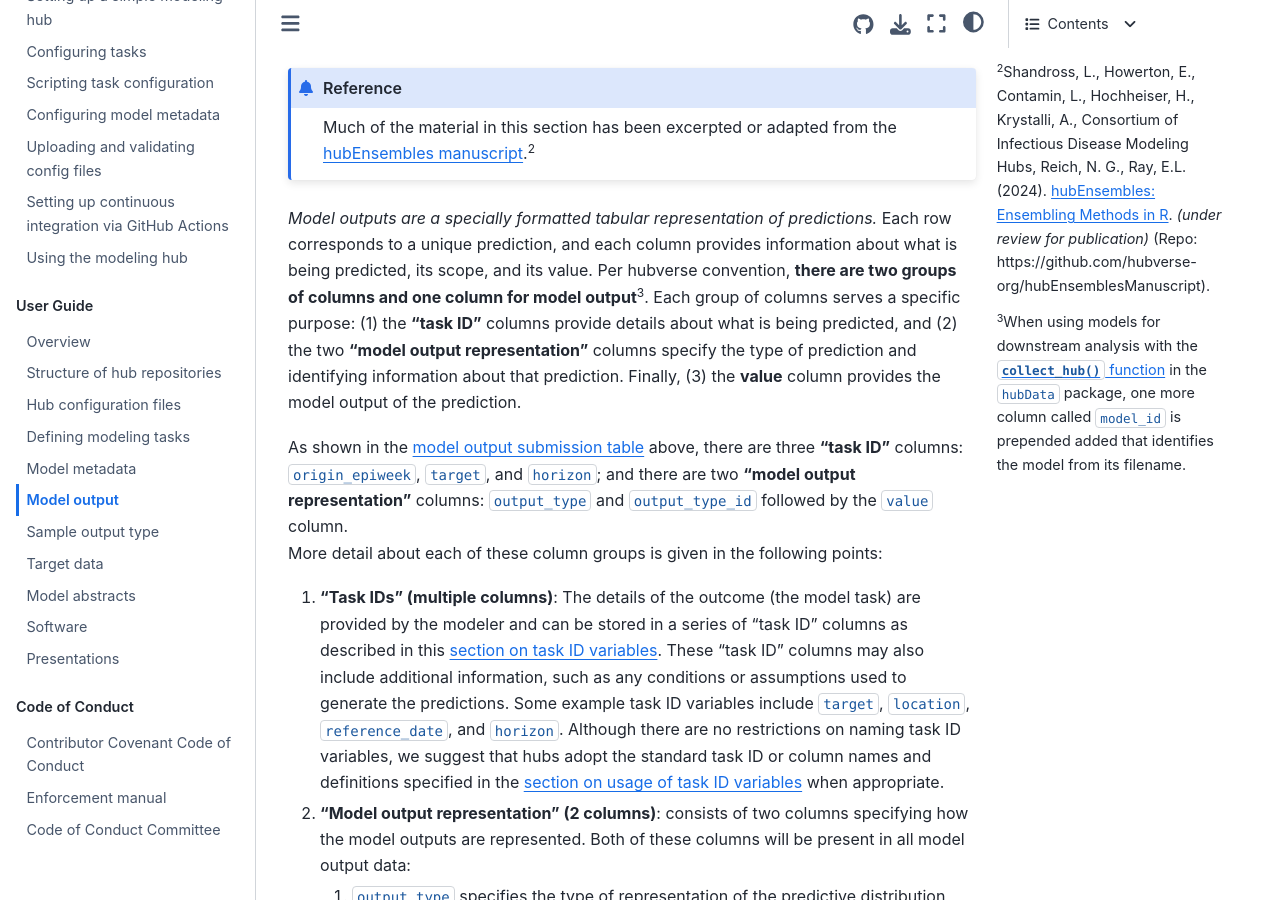
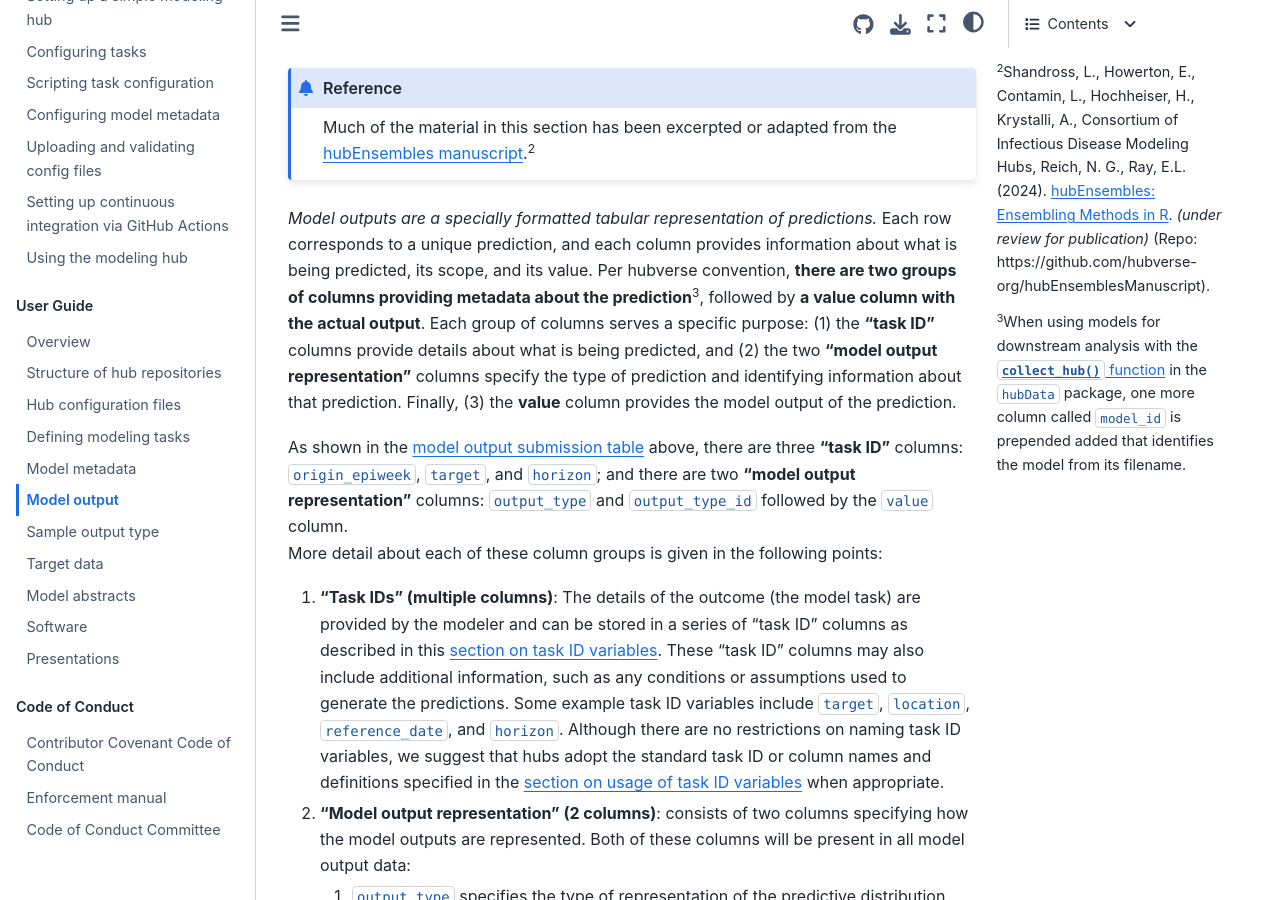
Before and after one commit to hubverse-org/hubDocs, a Sphinx documentation site: the page built from docs/source/user-guide/model-output.md, in a window 1280 px wide and 900 px high, scrolled down 2188 px. Built offline with Sphinx 7.4.7 and the Sphinx Book theme 1.1.4, drawn with Linux system fonts in a browser that asks for light colours; comment, search, counter and statistics services are not loaded.

Commit message:
Addressing the value column

```diff
--- a/docs/source/user-guide/model-output.md
+++ b/docs/source/user-guide/model-output.md
@@ -78,7 +78,7 @@
 
 _Model outputs are a specially formatted tabular representation of predictions._
 Each row corresponds to a unique prediction, and each column provides information about what is being predicted, its scope, and its value.
-Per hubverse convention, **there are two groups of columns and one column for model output**[^model-id]. Each group of columns serves a specific purpose: (1) the **"task ID"** columns provide details about what is being predicted, and (2) the two **"model output representation"** columns specify the type of prediction and identifying information about that prediction. Finally, (3) the **value** column provides the model output of the prediction.
+Per hubverse convention, **there are two groups of columns providing metadata about the prediction**[^model-id], followed by **a value column with the actual output**. Each group of columns serves a specific purpose: (1) the **"task ID"** columns provide details about what is being predicted, and (2) the two **"model output representation"** columns specify the type of prediction and identifying information about that prediction. Finally, (3) the **value** column provides the model output of the prediction.
 
 [^model-id]: When using models for downstream analysis with the [`collect_hub()` function](https://hubverse-org.github.io/hubData/reference/collect_hub.html) in the `hubData` package, one more column called `model_id` is prepended added that identifies the model from its filename.
 
```
